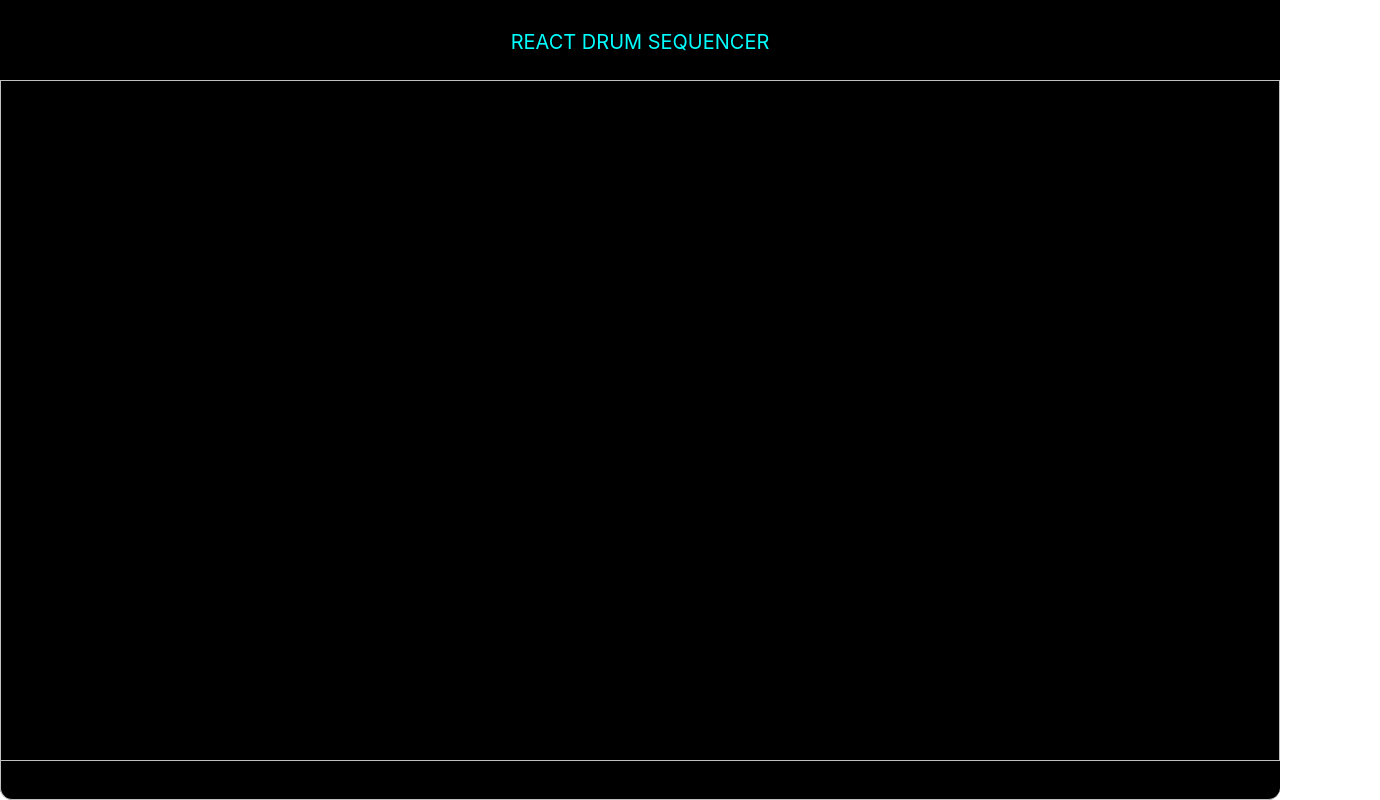
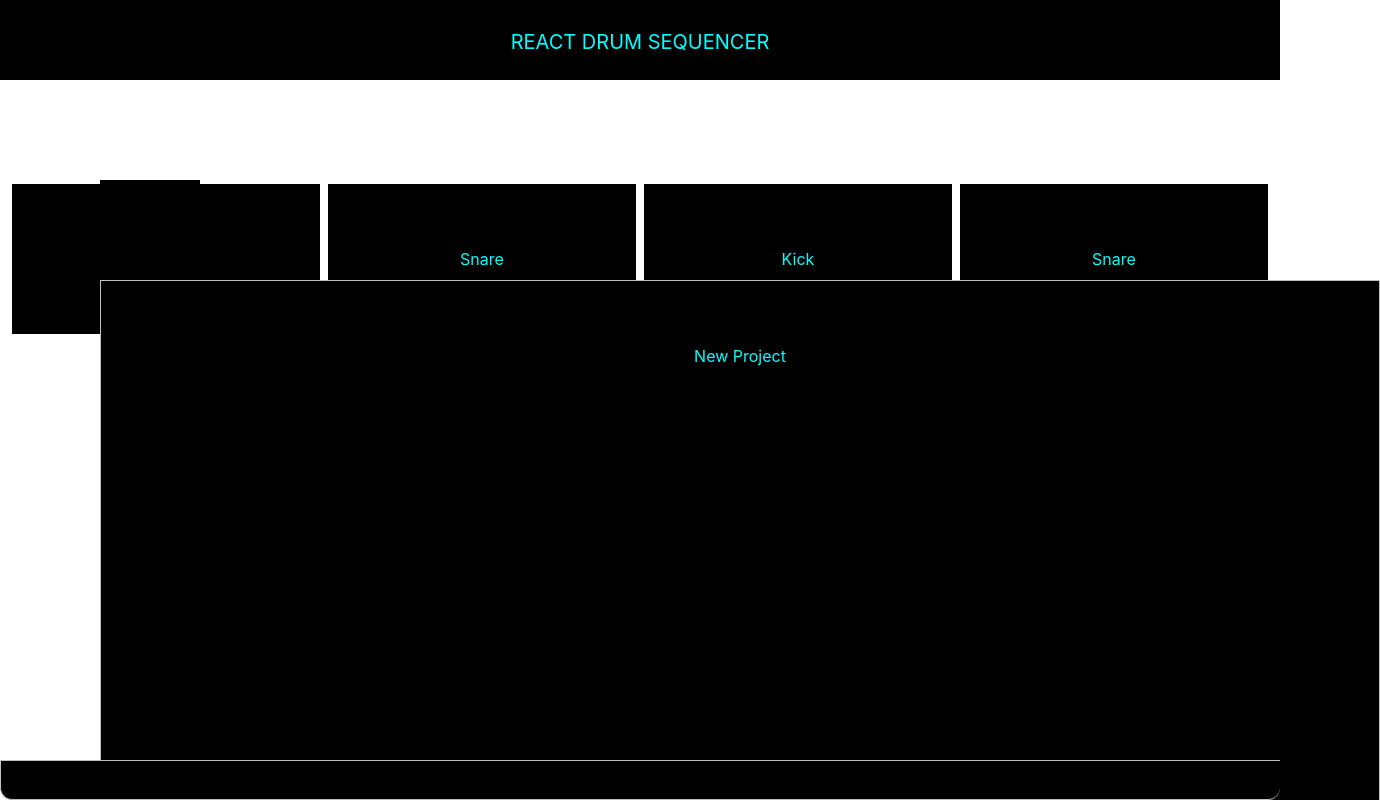
Before and after one commit to chris-warner/react-drum-sequencer, a React (Create React App) app: page / in a window 1280 px wide. Shown: the top 800 px of the page, 1380 px wide, since content can reach past the window. Built offline with nearby package versions, Linux system fonts and the light colour scheme.

Commit message:
add gsap dependency, convert Cover component to class component for gsap animations

```diff
--- a/package.json
+++ b/package.json
@@ -9,6 +9,7 @@
     "@testing-library/react": "^11.2.3",
     "@testing-library/user-event": "^12.1.10",
     "autoprefixer": "^9",
+    "gsap": "^3.5.1",
     "postcss": "^7",
     "react": "^17.0.1",
     "react-dom": "^17.0.1",
--- a/src/App.js
+++ b/src/App.js
@@ -2,11 +2,13 @@ import './App.css';
 import Header from './components/Header/Header.js';
 import Footer from './components/Footer/Footer.js';
 import Grid from './components/Grid/Grid.js';
+import GSAPTest from './components/GSAPTest/GSAPTest.js';
 
 function App() {
   return (
     <div>
       <Header />
+      <GSAPTest />
       <Grid />
       <Footer />
     </div>
--- a/src/components/Cover/Cover.js
+++ b/src/components/Cover/Cover.js
@@ -1,42 +1,54 @@
 // Drum pad component.
-import React from 'react';
+import React, {Component} from 'react';
+import gsap from 'gsap';
 import './Cover.css';
 
-//This component will open when Begin is clicked.
+//This class based component will animate open when "Begin" is clicked.
 
-function Cover(props) {
+class Cover extends Component {
+    constructor(props) {
+        super(props);
+        // reference to the DOM node
+        this.myElement = null;
+        // reference to the animation
+        this.myTween = null;
+    }
 
-    function handleClick(e) {
+    handleClick(e) {
         e.preventDefault();
     }
 
-    function IsPlayingg(props) {
+     IsPlayingg = (props) => {
         return <h1>Is playing</h1>;
     }
 
-    function IsNotPlaying(props) {
+    IsNotPlaying = (props) => {
         return <h1>Is not playing</h1>
     }
 
-    function PlayState(props) {
+    PlayState = (props) => {
         const isPlaying = props.isPlaying;
         if (isPlaying) {
             console.log("is playing");
-            return <IsPlayingg />
+            return this.isPlaying;
         }
         else {
             console.log("is not playing");
-            return <IsNotPlaying />
+            return this.IsNotPlaying;
         }
     }
 
+    componentDidMount() {
+        // use the node ref to create the animation
+        this.myTween = gsap.to(this.myElement, 1, { x: 100, y: 100 });
+    }
 
-    return (
-        <div className="panel w-full">
-
-        </div>
-
-    )
+    render() {
+        return (
+            <div className="panel w-full" ref={div => this.myElement = div } >
+                <button onClick={this.handleClick}>New Project</button>
+        </div >
+        );
+    }
 }
-
 export default Cover;
--- /dev/null
+++ b/src/components/GSAPTest/GSAPTest.js
@@ -0,0 +1,30 @@
+import './GSAPTest.css';
+import {React, Component} from 'react';
+import gsap from 'gsap';
+
+class GSAPTest extends Component {
+    constructor(props){
+      super(props);
+      // reference to the DOM node
+      this.myElement = null;
+      // reference to the animation
+      this.myTween = null;
+    }
+
+    componentDidMount(){
+      // use the node ref to create the animation
+      this.myTween = gsap.to(this.myElement, 1, {x: 100, y: 100});
+    }
+
+    render(){
+      return <div style={divStyle} ref={div => this.myElement = div} />;
+    }
+  }
+
+  const divStyle = {
+      width: '100px',
+      height: '100px',
+      backgroundColor: 'black'
+  }
+
+  export default GSAPTest;
```
Also changed, not shown: src/components/GSAPTest/GSAPTest.css (added), 2 other files (tests, documents, lock files or other folders).
